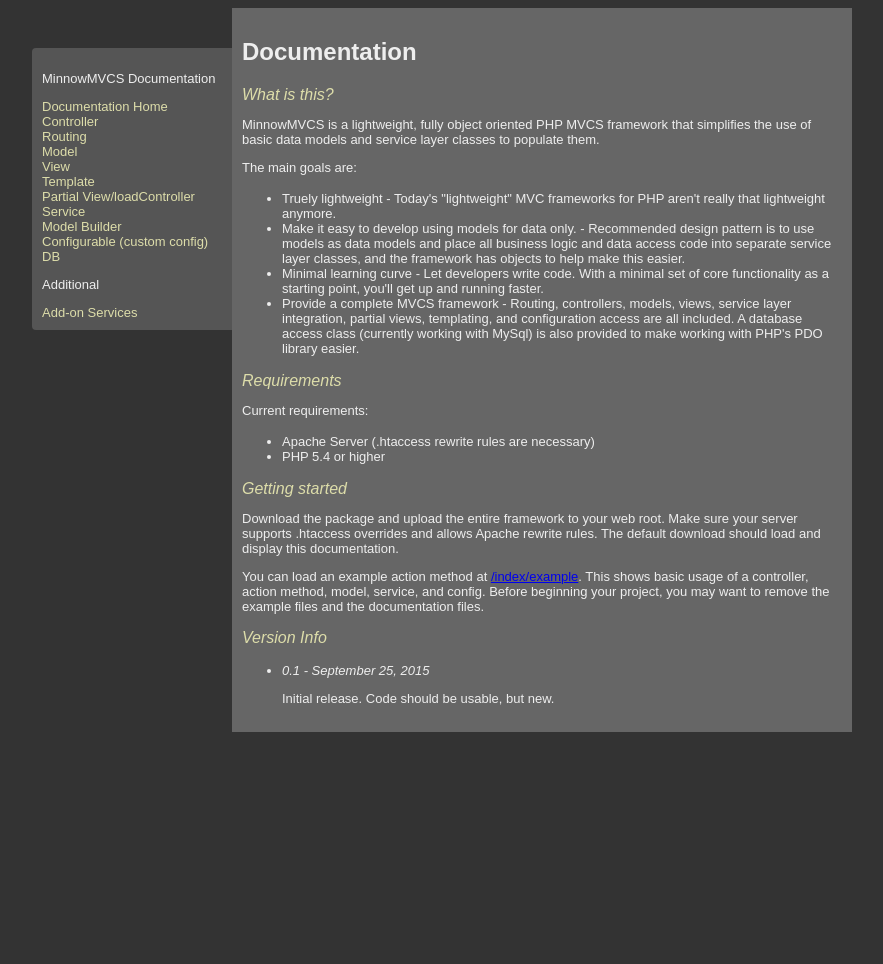
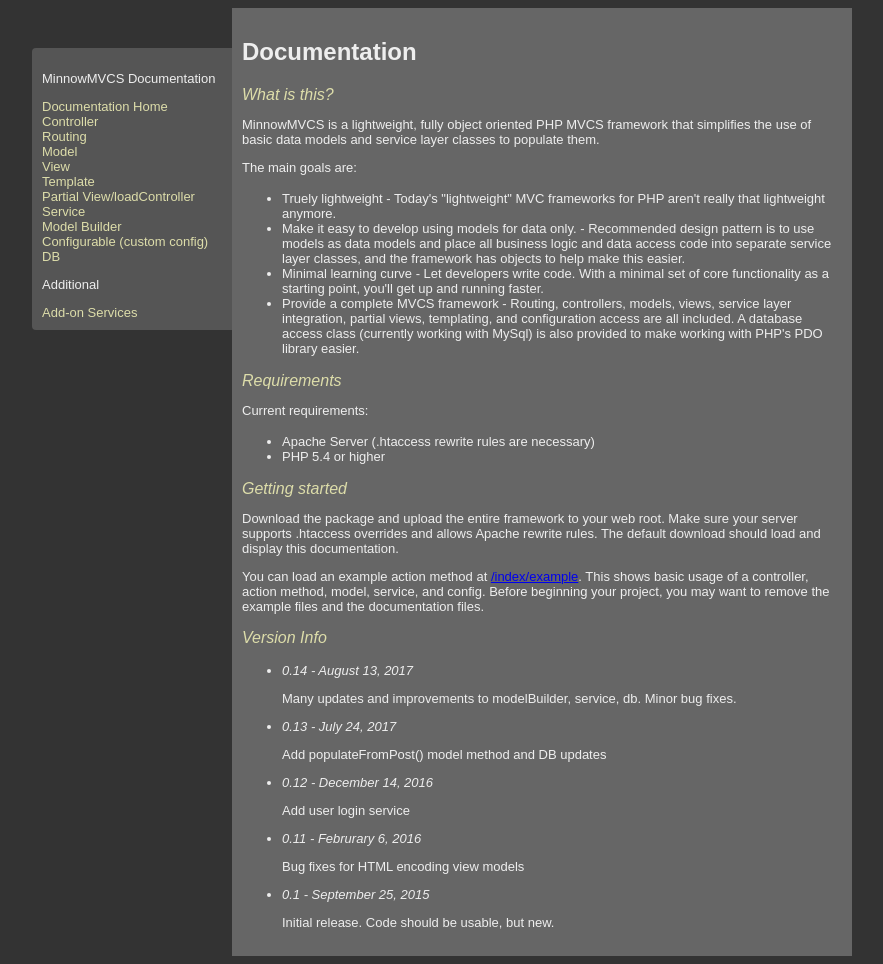
Before and after one commit to lotsofish/MinnowMVCS, a PHP site: page /documentation in a window 1280 px wide. Shown: the whole page, without its empty margins (108-991 px from the left). Before the commit the page ends 732 px from the top, so only its background shows below. Run offline with PHP 8.4, Linux system fonts and the light colour scheme; some libraries are stand-ins or nearby versions.

Commit message:
Update version info

```diff
--- a/app/views/documentation/index.php
+++ b/app/views/documentation/index.php
@@ -40,6 +40,22 @@
 <em>Version Info</em>
 <ul>
 	<li>
+		<em>0.14 - August 13, 2017</em>
+		<p>Many updates and improvements to modelBuilder, service, db. Minor bug fixes.</p>
+	</li>
+	<li>
+		<em>0.13 - July 24, 2017</em>
+		<p>Add populateFromPost() model method and DB updates</p>
+	</li>
+	<li>
+		<em>0.12 - December 14, 2016</em>
+		<p>Add user login service</p>
+	</li>
+	<li>
+		<em>0.11 - Februrary 6, 2016</em>
+		<p>Bug fixes for HTML encoding view models</p>
+	</li>
+	<li>
 		<em>0.1 - September 25, 2015</em>
 		<p>Initial release. Code should be usable, but new.</p>
 	</li>
```
